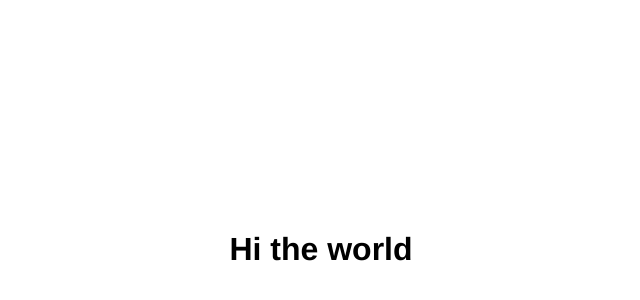
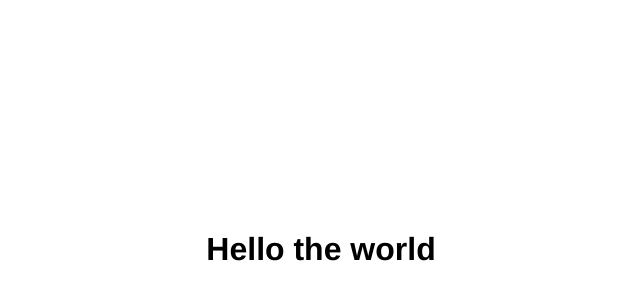
Before and after one commit to Alexandrebothamy/test-git, a plain HTML site: page index.html in a window 1280 px wide. Shown: the part 110-410 px from the top of the page, without its empty margins (327-967 px from the left). Drawn offline with Linux system fonts and the light colour scheme.

Commit message:
remplacement hi en hello

```diff
--- a/index.html
+++ b/index.html
@@ -14,6 +14,6 @@
 	}
 </style>
 <body>
-		<h1>Hi the world</h1>
+		<h1>Hello the world</h1>
 </body>
 </html>
```
